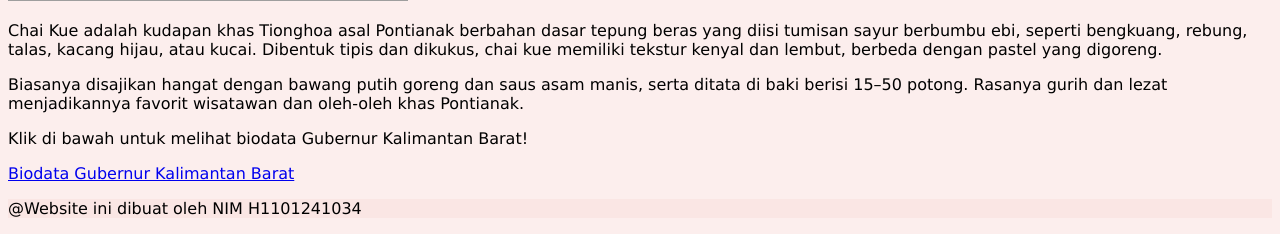
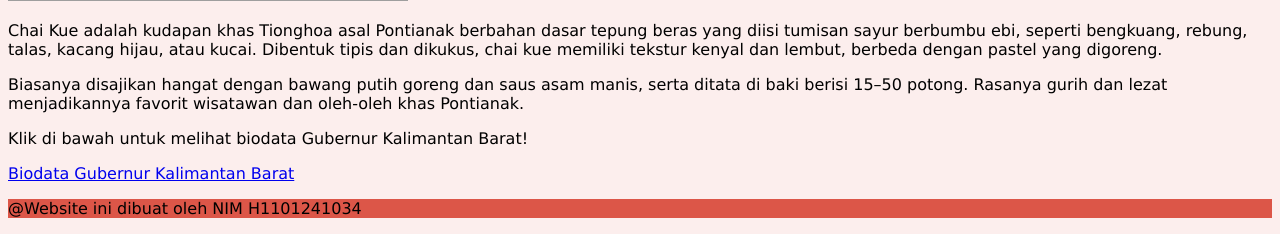
Before and after one commit to bigqmope/Tugassatu, a PHP site: page / in a window 1280 px wide. Shown: the part 1743-1977 px from the top of the page. Run offline with PHP 8.4, Linux system fonts and the light colour scheme; grey boxes are pictures that could not be loaded.

Commit message:
Update index.php

```diff
--- a/index.php
+++ b/index.php
@@ -13,7 +13,7 @@ $makan = "Kuliner Pontianak";
             h1 { text-align: center;}
             body { font-family: verdana;
                  background-color: #FCEEED; }
-            footer { background-color: #FAE6E4; }
+            footer { background-color: #DC5648; }
 
         </style>
     </head>
```
